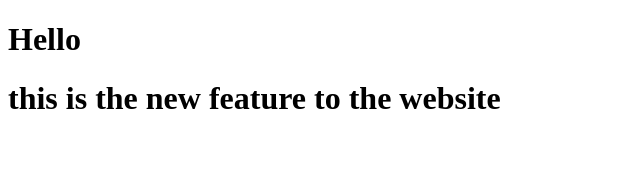
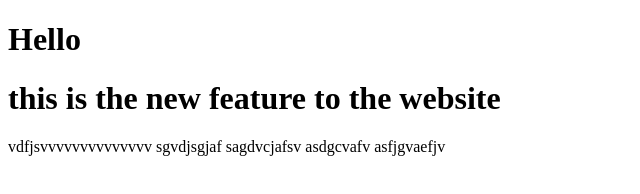
Before and after one commit to syedaliirtaza/eeee, a plain HTML site: page index.html in a window 1280 px wide. Shown: the whole page, without its empty margins (0-640 px from the left). Drawn offline with Linux system fonts and the light colour scheme.

Commit message:
irtaza added the code

```diff
--- a/index.html
+++ b/index.html
@@ -10,5 +10,11 @@
     <h1>
       this is the new feature to the website
     </h1>
+    <p>vdfjsvvvvvvvvvvvvvv
+      sgvdjsgjaf
+      sagdvcjafsv
+      asdgcvafv
+      asfjgvaefjv
+    </p>
   </body>
 </html>
```
